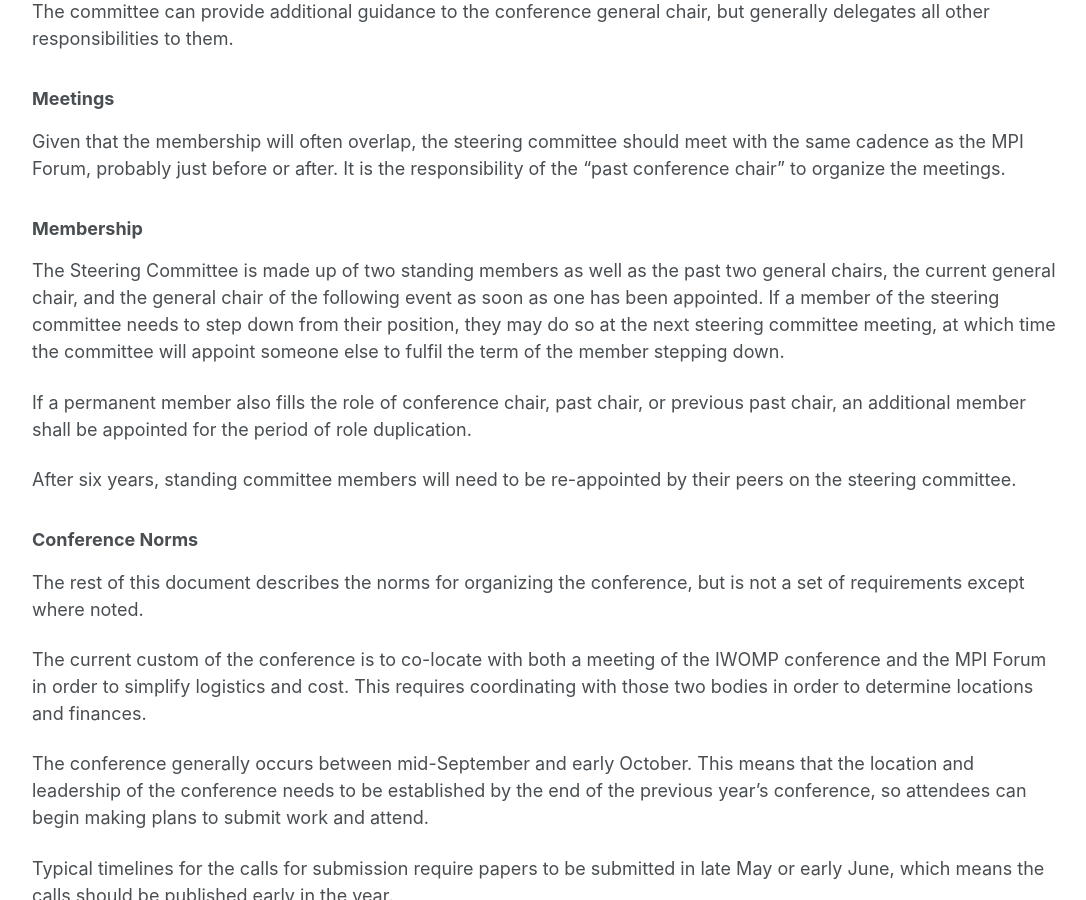
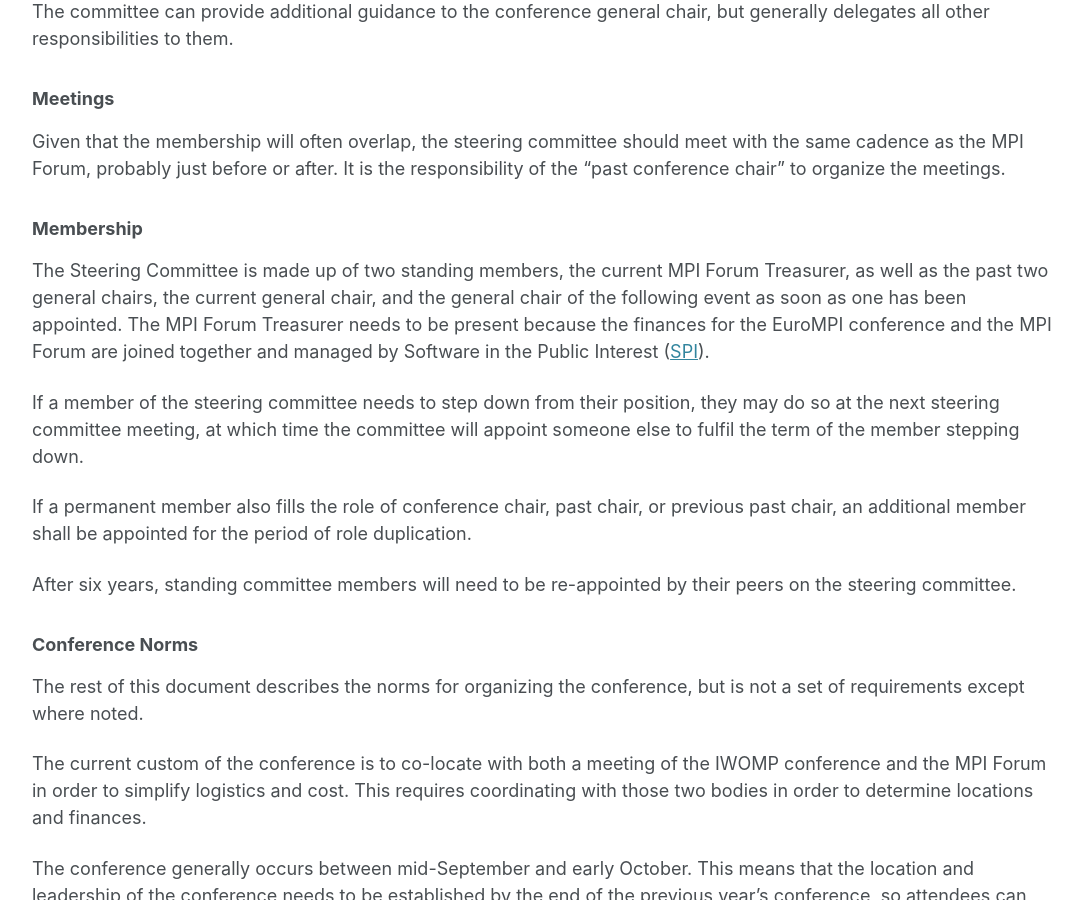
Before and after one commit to eurompi/eurompi.github.io, a Jekyll site: the page built from _pages/steering_commiteee.md, in a window 1280 px wide and 900 px high, scrolled down 852 px. Shown: the whole window, without its empty margins (96-1182 px from the left). Built offline with Jekyll 4.4.1, drawn with Linux system fonts in a browser that asks for light colours; cached includes are drawn as plain includes; our own code applies the rules of GitHub Pages for plain Markdown files.

Commit message:
Update Steering Committee membership details
Added the current MPI Forum Treasurer as a member of the Steering Committee and clarified the financial management responsibilities.

```diff
--- a/_pages/steering_commiteee.md
+++ b/_pages/steering_commiteee.md
@@ -33,7 +33,9 @@
 
 ### Membership
 
-The Steering Committee is made up of two standing members as well as the past two general chairs, the current general chair, and the general chair of the following event as soon as one has been appointed. If a member of the steering committee needs to step down from their position, they may do so at the next steering committee meeting, at which time the committee will appoint someone else to fulfil the term of the member stepping down.
+The Steering Committee is made up of two standing members, the current MPI Forum Treasurer, as well as the past two general chairs, the current general chair, and the general chair of the following event as soon as one has been appointed. The MPI Forum Treasurer needs to be present because the finances for the EuroMPI conference and the MPI Forum are joined together and managed by Software in the Public Interest ([SPI](https://www.spi-inc.org/projects/mpi-forum/)).
+
+If a member of the steering committee needs to step down from their position, they may do so at the next steering committee meeting, at which time the committee will appoint someone else to fulfil the term of the member stepping down.
 
 If a permanent member also fills the role of conference chair, past chair, or previous past chair, an additional member shall be appointed for the period of role duplication.
 
```
